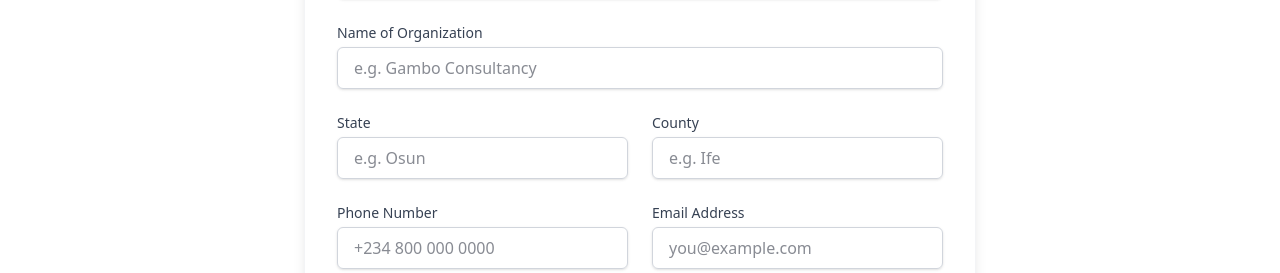
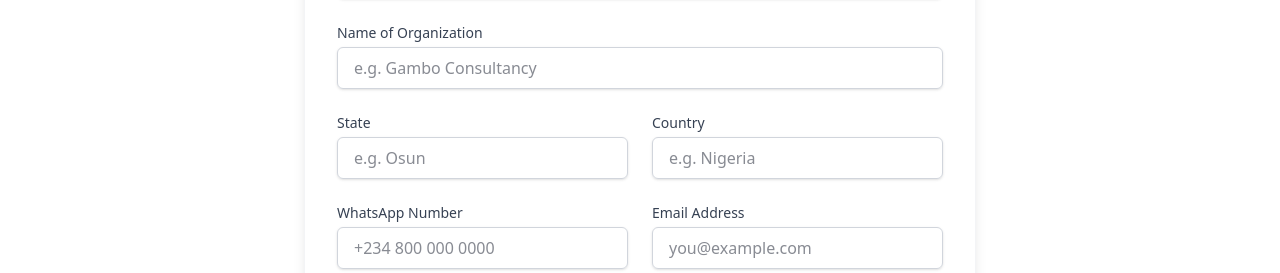
Before and after one commit to samkiell/GamboConsultancy, a Next.js app: page /masterclass in a window 1280 px wide. Shown: the part 1221-1494 px from the top of the page. Built offline with nearby package versions, Linux system fonts and the light colour scheme.

Commit message:
feat(masterclass): rename county to country, update whatsapp copy and confirmation modal

```diff
--- a/src/app/masterclass/page.tsx
+++ b/src/app/masterclass/page.tsx
@@ -11,7 +11,7 @@ type Inputs = {
   fullName: string;
   organization: string;
   state: string;
-  county: string;
+  country: string;
   phone: string;
   email: string;
   age: string;
@@ -56,7 +56,11 @@ export default function MasterClassPage() {
         headers: {
           "Content-Type": "application/json",
         },
-        body: JSON.stringify(data),
+        body: JSON.stringify({
+          ...data,
+          country: data.country,
+          county: data.country,
+        }),
       });
 
       if (!response.ok) {
@@ -252,36 +256,36 @@ export default function MasterClassPage() {
 
                     <div>
                       <label
-                        htmlFor="county"
+                        htmlFor="country"
                         className="block text-sm font-medium text-gray-700 mb-1"
                       >
-                        County
+                        Country
                       </label>
                       <input
-                        id="county"
+                        id="country"
                         type="text"
                         className="w-full rounded-md border-gray-300 shadow-sm focus:border-brand-primary focus:ring-brand-primary border px-4 py-2"
-                        placeholder="e.g. Ife"
-                        {...register("county", {
-                          required: "County is required",
+                        placeholder="e.g. Nigeria"
+                        {...register("country", {
+                          required: "Country is required",
                         })}
                       />
-                      {errors.county && (
+                      {errors.country && (
                         <p className="text-red-500 text-sm mt-1">
-                          {errors.county.message}
+                          {errors.country.message}
                         </p>
                       )}
                     </div>
                   </div>
 
-                  {/* Phone & Email */}
+                  {/* WhatsApp & Email */}
                   <div className="grid grid-cols-1 md:grid-cols-2 gap-6">
                     <div>
                       <label
                         htmlFor="phone"
                         className="block text-sm font-medium text-gray-700 mb-1"
                       >
-                        Phone Number
+                        WhatsApp Number
                       </label>
                       <input
                         id="phone"
@@ -289,7 +293,7 @@ export default function MasterClassPage() {
                         className="w-full rounded-md border-gray-300 shadow-sm focus:border-brand-primary focus:ring-brand-primary border px-4 py-2"
                         placeholder="+234 800 000 0000"
                         {...register("phone", {
-                          required: "Phone number is required",
+                          required: "WhatsApp number is required",
                         })}
                       />
                       {errors.phone && (
@@ -416,7 +420,7 @@ export default function MasterClassPage() {
             </h3>
             <p className="text-gray-500 mb-6 max-w-sm mx-auto">
               Thank you for registering for the Gambo Consultancy Masterclass
-              2026. We look forward to seeing you!
+              2026. We will contact you.
             </p>
             <Button variant="primary" className="w-full" onClick={closeModal}>
               Done
```
